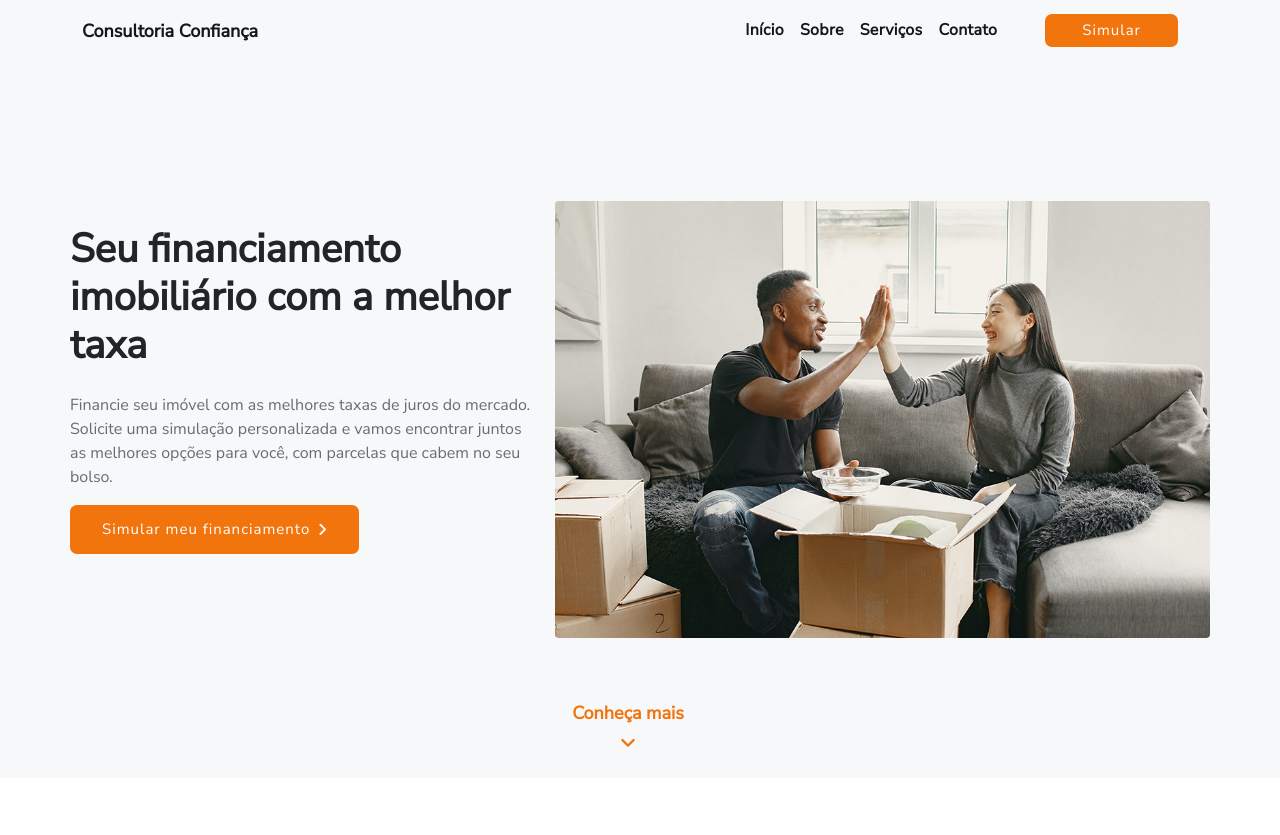
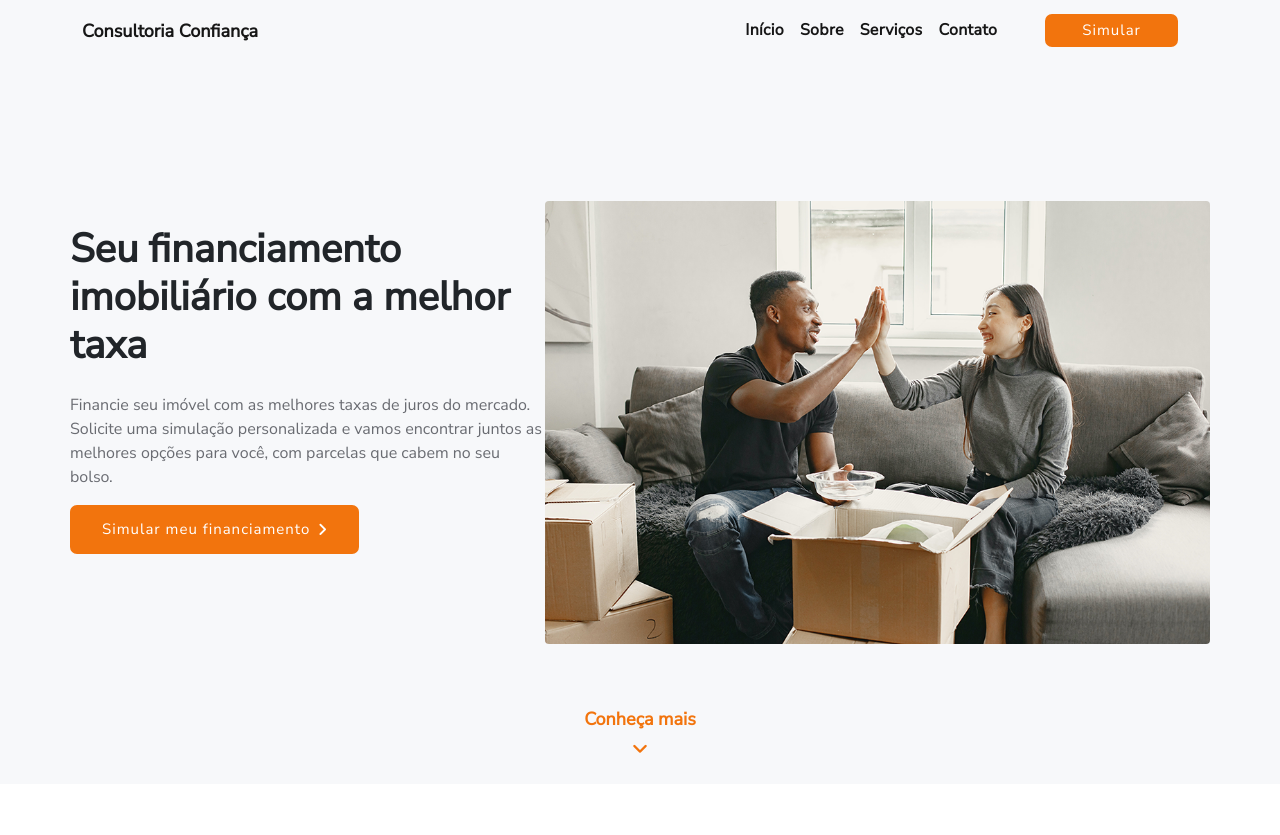
Before and after one commit to vBony/consultoria-confianca, a PHP site: page / in a window 1280 px wide. Shown: the top 835 px of the page. Run offline with PHP 8.4, Linux system fonts and the light colour scheme; data that the repository does not hold is empty.

Commit message:
removendo rows indevidos
estava dando margin e quebrando a pagina no mobile

```diff
--- a/app/views/home.php
+++ b/app/views/home.php
@@ -26,7 +26,7 @@
 <!-- sessão sub-header -->
 <section id="inicio" class="d-flex align-items-center justify-content-center">
     <div class="container d-flex flex-column align-content-between box-submenu">
-        <div class="row d-flex flex-wrap-reverse flex-grow-1">
+        <div class="d-flex flex-wrap-reverse flex-grow-1">
             <div class="col-lg-5 col-md-12 col-sm-12 mt-md-4 mt-sm-4 texts-inicio-area">
                 <h1 class="text-inicio mb-4" id="title-ti">
                     Seu financiamento imobiliário com a melhor taxa
@@ -57,7 +57,7 @@
 
     </div>
 
-    <div class="row btn-conheca-mais-area">
+    <div class="btn-conheca-mais-area">
         <div class="col-12 d-flex justify-content-center btn-conheca-mais">
             <div class="d-flex align-items-center justify-content-center flex-column">
                 <div>Conheça mais</div>
```
